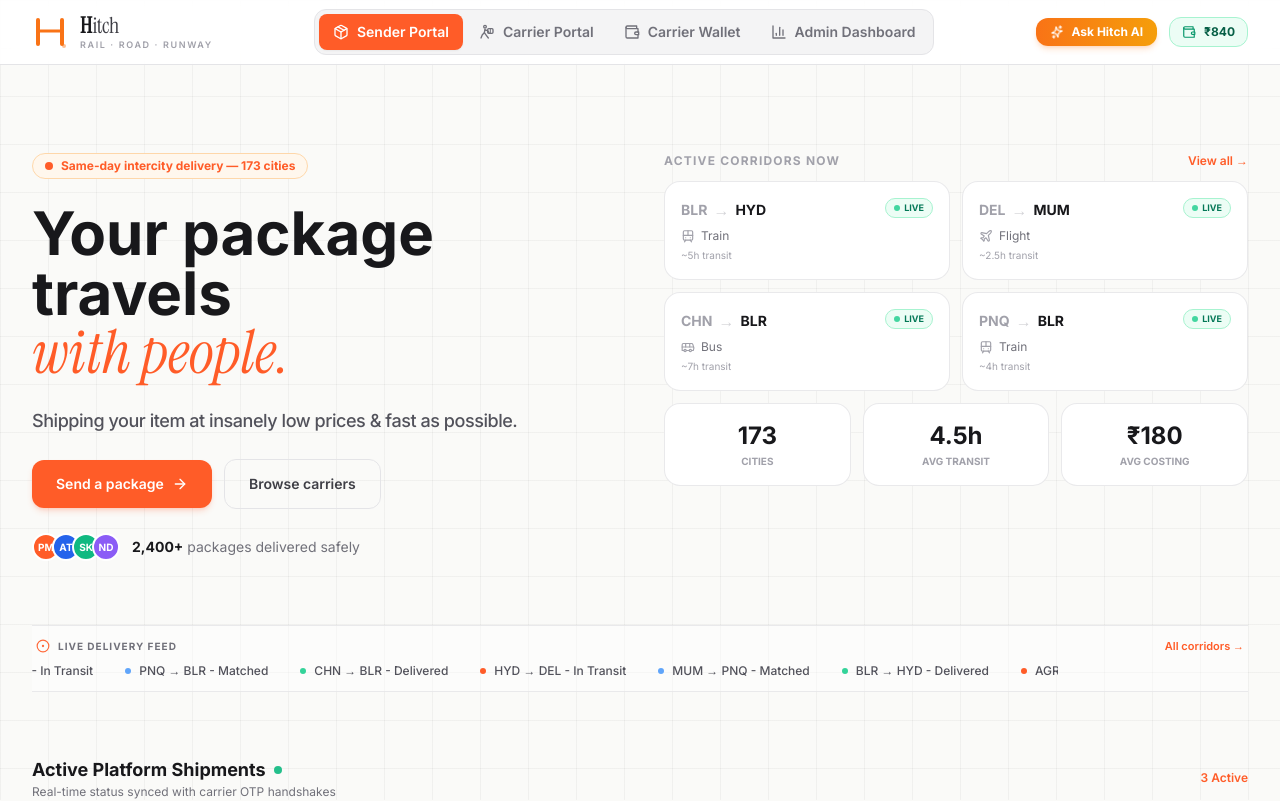
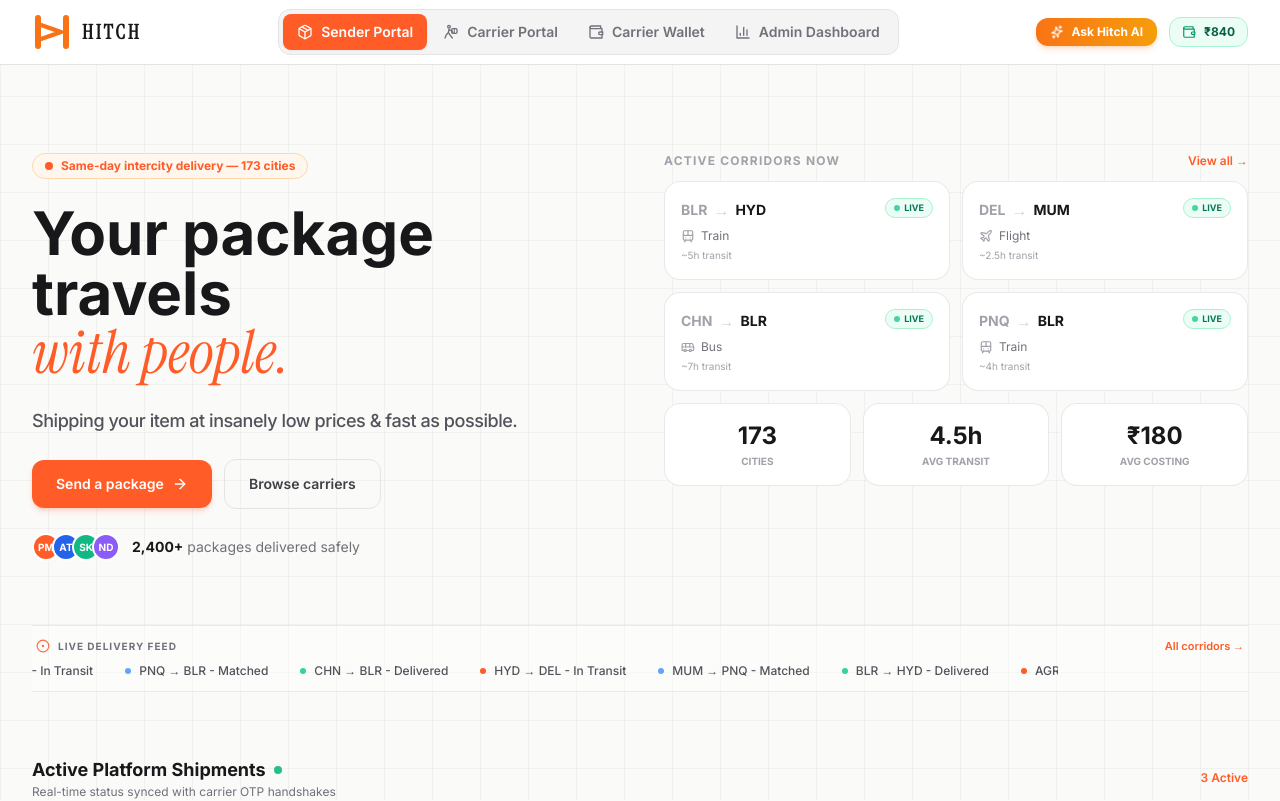
Before and after one commit to supreetpatil79/Hitch, a React (Vite) app in the folder frontend/: page / in a window 1280 px wide. Shown: the top 801 px of the page. Built offline with nearby package versions, Linux system fonts and the light colour scheme.

Commit message:
style(brand): concept-driven H mark — pillars + motion arrow

```diff
--- a/frontend/src/App.jsx
+++ b/frontend/src/App.jsx
@@ -161,35 +161,24 @@
           <button
             onClick={() => setPortal("sender")}
             title="Go to Hitch Homepage"
-            className="flex items-center gap-3 text-left group focus:outline-none cursor-pointer">
+            className="flex items-center gap-2.5 text-left group focus:outline-none cursor-pointer">
 
-            {/* Geometric SVG H lettermark */}
-            <svg width="36" height="36" viewBox="0 0 36 36" fill="none" xmlns="http://www.w3.org/2000/svg"
-              className="group-hover:scale-105 transition-transform duration-200 flex-shrink-0">
-              {/* Left stem */}
-              <rect x="4" y="4" width="4" height="28" rx="2" fill="#F97316"/>
+            {/* Concept mark: H pillars + motion arrow = "two parties, one route" */}
+            <svg width="40" height="40" viewBox="0 0 40 40" fill="none" xmlns="http://www.w3.org/2000/svg"
+              className="group-hover:scale-[1.06] transition-transform duration-200 flex-shrink-0">
+              {/* Left stem — thick, rounded caps */}
+              <rect x="3" y="3" width="6" height="34" rx="3" fill="#F97316"/>
               {/* Right stem */}
-              <rect x="28" y="4" width="4" height="28" rx="2" fill="#F97316"/>
-              {/* Crossbar — thinner, slightly above centre for elegance */}
-              <rect x="4" y="15.5" width="28" height="3" rx="1.5" fill="#F97316"/>
-              {/* Accent dot — bottom right, small geometric punctuation */}
-              <circle cx="32" cy="32" r="2" fill="#F97316" opacity="0.45"/>
+              <rect x="31" y="3" width="6" height="34" rx="3" fill="#F97316"/>
+              {/* Motion arrow crossbar: chevron pointing right — package in transit */}
+              <path d="M9 13 L29 20 L9 27" stroke="#F97316" strokeWidth="4.5" strokeLinecap="round" strokeLinejoin="round"/>
             </svg>
 
-            {/* Weight-contrast wordmark: heavy H, light "itch" */}
-            <div className="flex flex-col leading-none">
-              <div className="flex items-baseline gap-[1px]">
-                <span className="font-display text-[22px] font-black text-zinc-900 leading-none tracking-tight group-hover:text-hitchOrange transition-colors duration-200">
-                  H
-                </span>
-                <span className="font-display text-[22px] font-light text-zinc-700 leading-none tracking-tight group-hover:text-zinc-900 transition-colors duration-200">
-                  itch
-                </span>
-              </div>
-              <p className="text-[9px] font-semibold tracking-[0.18em] uppercase text-zinc-400 mt-[3px]">
-                Rail · Road · Runway
-              </p>
-            </div>
+            {/* Wordmark: HITCH all-caps, tight tracking, one weight */}
+            <span
+              className="font-display text-[20px] font-bold tracking-[0.14em] text-zinc-900 leading-none group-hover:text-hitchOrange transition-colors duration-200 uppercase">
+              Hitch
+            </span>
           </button>
 
           {/* Desktop Portal Switcher */}
```
